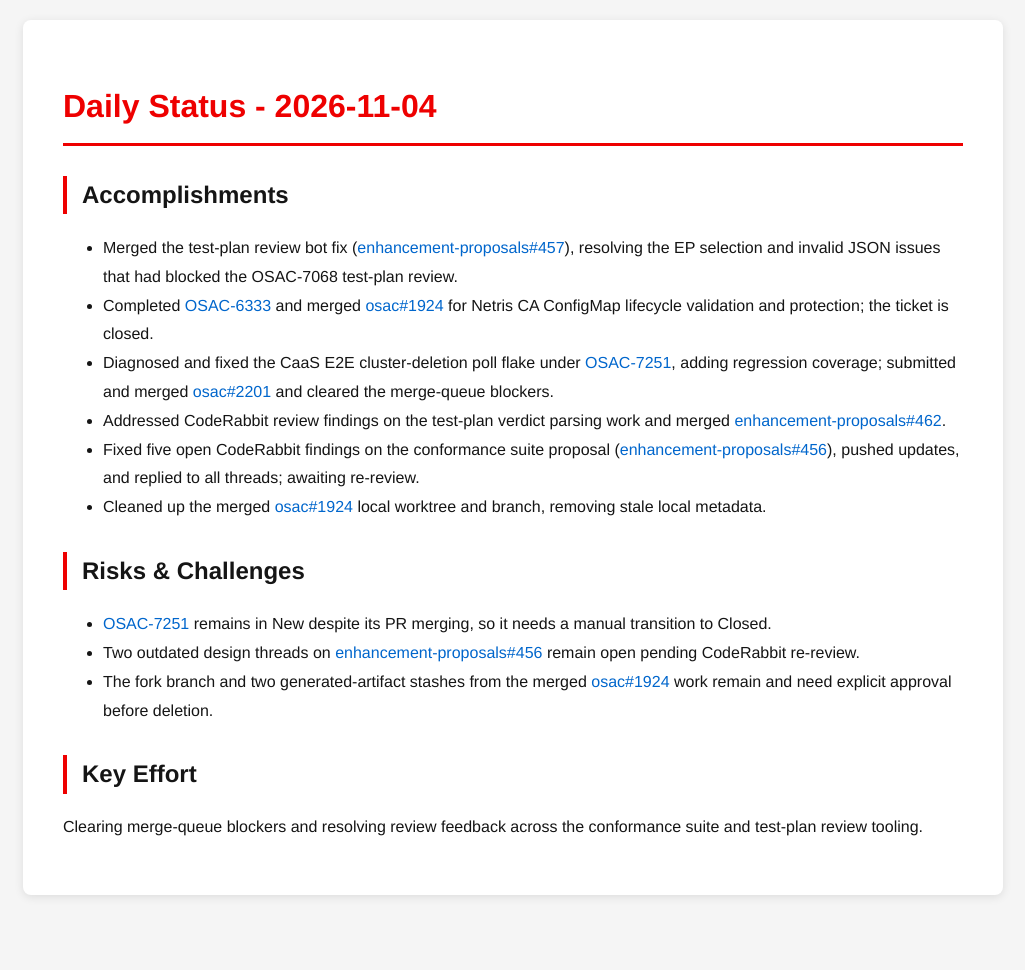
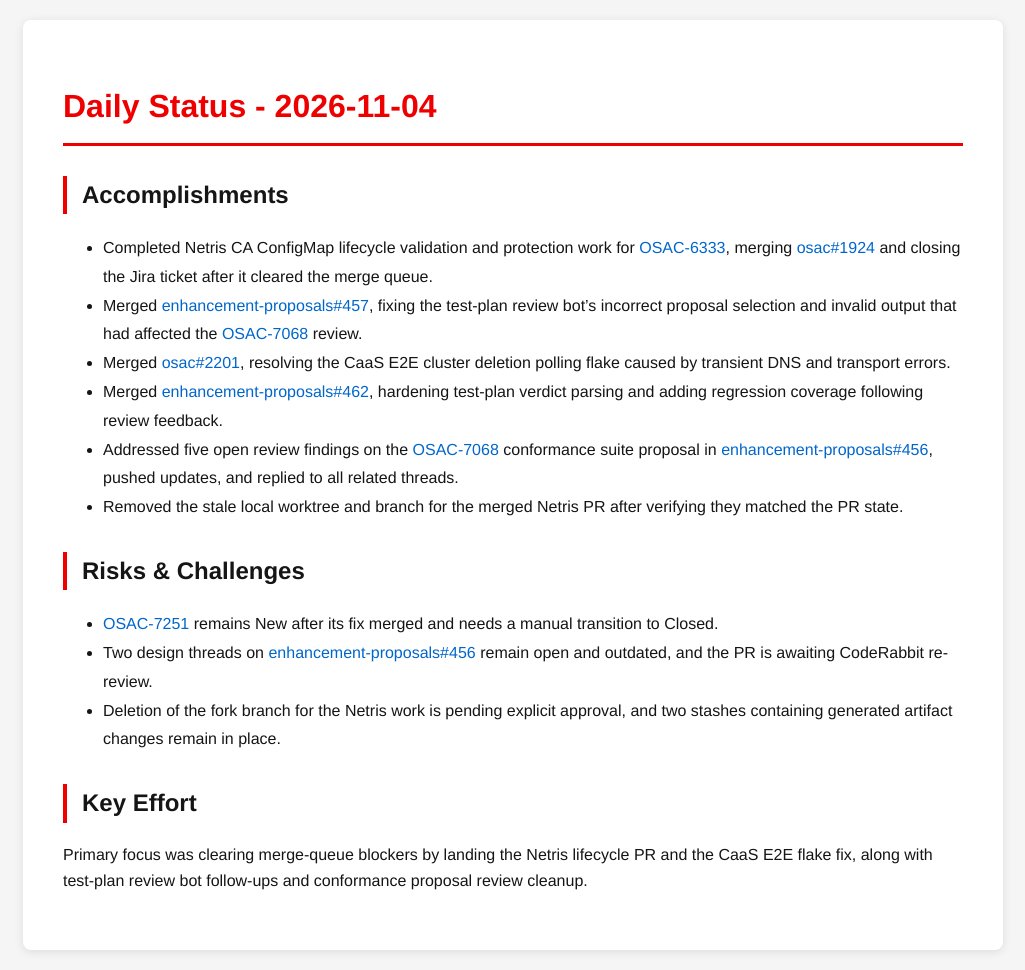
Before and after one commit to tzvatot/daily-status, a Jekyll site: the page built from 2026-11-04.md, in a window 1280 px wide. Shown: the whole page, without its empty margins (127-1152 px from the left). Built offline with Jekyll 4.4.1, drawn with Linux system fonts in a browser that asks for light colours; before the commit the page ends 915 px from its top, so only the background shows below that.

Commit message:
Daily status update - 2026-11-04

```diff
--- a/2026-11-04.md
+++ b/2026-11-04.md
@@ -7,17 +7,17 @@ date: 2026-11-04
 # Daily Status - 2026-11-04
 
 ## Accomplishments
-- Merged the test-plan review bot fix ([enhancement-proposals#457](https://github.com/osac-project/enhancement-proposals/pull/457)), resolving the EP selection and invalid JSON issues that had blocked the OSAC-7068 test-plan review.
-- Completed [OSAC-6333](https://redhat.atlassian.net/browse/OSAC-6333) and merged [osac#1924](https://github.com/osac-project/osac/pull/1924) for Netris CA ConfigMap lifecycle validation and protection; the ticket is closed.
-- Diagnosed and fixed the CaaS E2E cluster-deletion poll flake under [OSAC-7251](https://redhat.atlassian.net/browse/OSAC-7251), adding regression coverage; submitted and merged [osac#2201](https://github.com/osac-project/osac/pull/2201) and cleared the merge-queue blockers.
-- Addressed CodeRabbit review findings on the test-plan verdict parsing work and merged [enhancement-proposals#462](https://github.com/osac-project/enhancement-proposals/pull/462).
-- Fixed five open CodeRabbit findings on the conformance suite proposal ([enhancement-proposals#456](https://github.com/osac-project/enhancement-proposals/pull/456)), pushed updates, and replied to all threads; awaiting re-review.
-- Cleaned up the merged [osac#1924](https://github.com/osac-project/osac/pull/1924) local worktree and branch, removing stale local metadata.
+- Completed Netris CA ConfigMap lifecycle validation and protection work for [OSAC-6333](https://redhat.atlassian.net/browse/OSAC-6333), merging [osac#1924](https://github.com/osac-project/osac/pull/1924) and closing the Jira ticket after it cleared the merge queue.
+- Merged [enhancement-proposals#457](https://github.com/osac-project/enhancement-proposals/pull/457), fixing the test-plan review bot's incorrect proposal selection and invalid output that had affected the [OSAC-7068](https://redhat.atlassian.net/browse/OSAC-7068) review.
+- Merged [osac#2201](https://github.com/osac-project/osac/pull/2201), resolving the CaaS E2E cluster deletion polling flake caused by transient DNS and transport errors.
+- Merged [enhancement-proposals#462](https://github.com/osac-project/enhancement-proposals/pull/462), hardening test-plan verdict parsing and adding regression coverage following review feedback.
+- Addressed five open review findings on the [OSAC-7068](https://redhat.atlassian.net/browse/OSAC-7068) conformance suite proposal in [enhancement-proposals#456](https://github.com/osac-project/enhancement-proposals/pull/456), pushed updates, and replied to all related threads.
+- Removed the stale local worktree and branch for the merged Netris PR after verifying they matched the PR state.
 
 ## Risks & Challenges
-- [OSAC-7251](https://redhat.atlassian.net/browse/OSAC-7251) remains in New despite its PR merging, so it needs a manual transition to Closed.
-- Two outdated design threads on [enhancement-proposals#456](https://github.com/osac-project/enhancement-proposals/pull/456) remain open pending CodeRabbit re-review.
-- The fork branch and two generated-artifact stashes from the merged [osac#1924](https://github.com/osac-project/osac/pull/1924) work remain and need explicit approval before deletion.
+- [OSAC-7251](https://redhat.atlassian.net/browse/OSAC-7251) remains New after its fix merged and needs a manual transition to Closed.
+- Two design threads on [enhancement-proposals#456](https://github.com/osac-project/enhancement-proposals/pull/456) remain open and outdated, and the PR is awaiting CodeRabbit re-review.
+- Deletion of the fork branch for the Netris work is pending explicit approval, and two stashes containing generated artifact changes remain in place.
 
 ## Key Effort
-Clearing merge-queue blockers and resolving review feedback across the conformance suite and test-plan review tooling.
+Primary focus was clearing merge-queue blockers by landing the Netris lifecycle PR and the CaaS E2E flake fix, along with test-plan review bot follow-ups and conformance proposal review cleanup.
```
